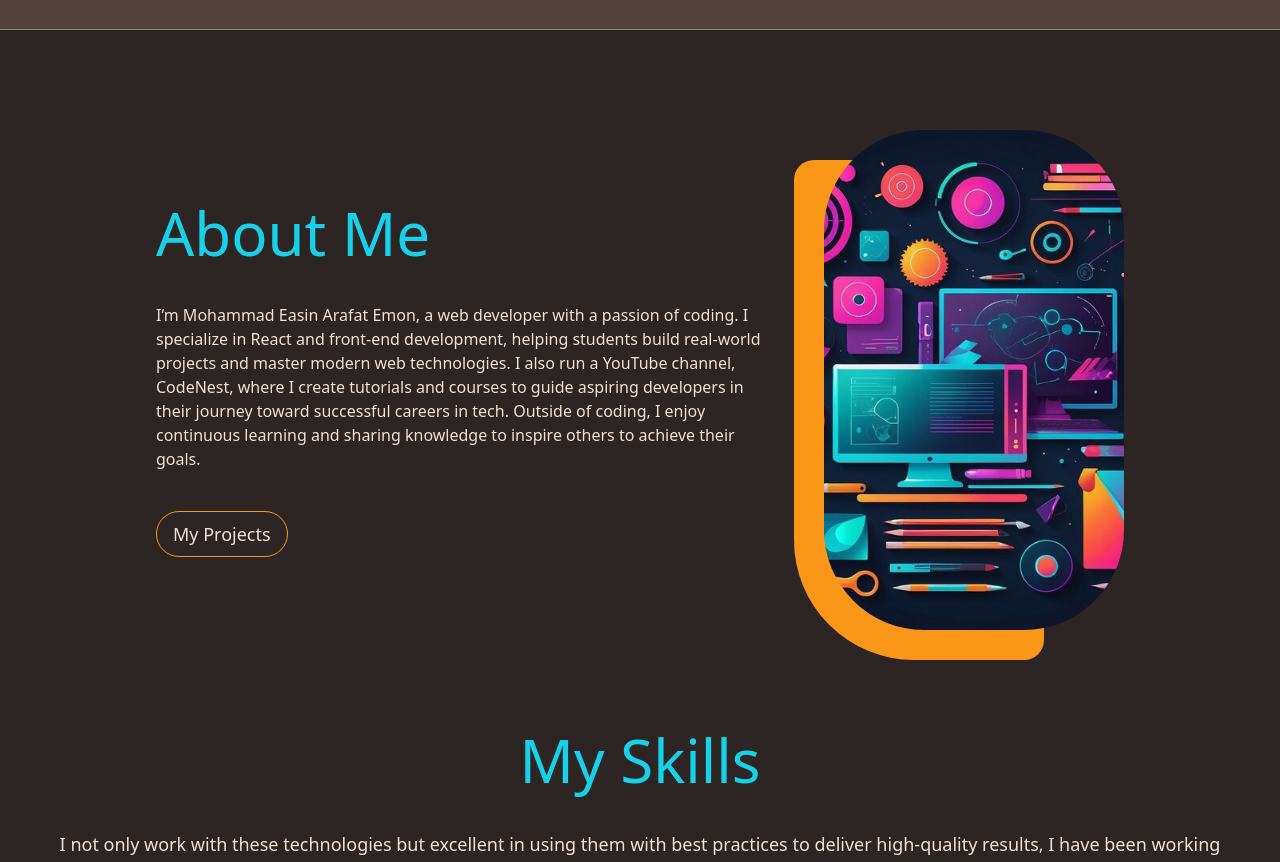
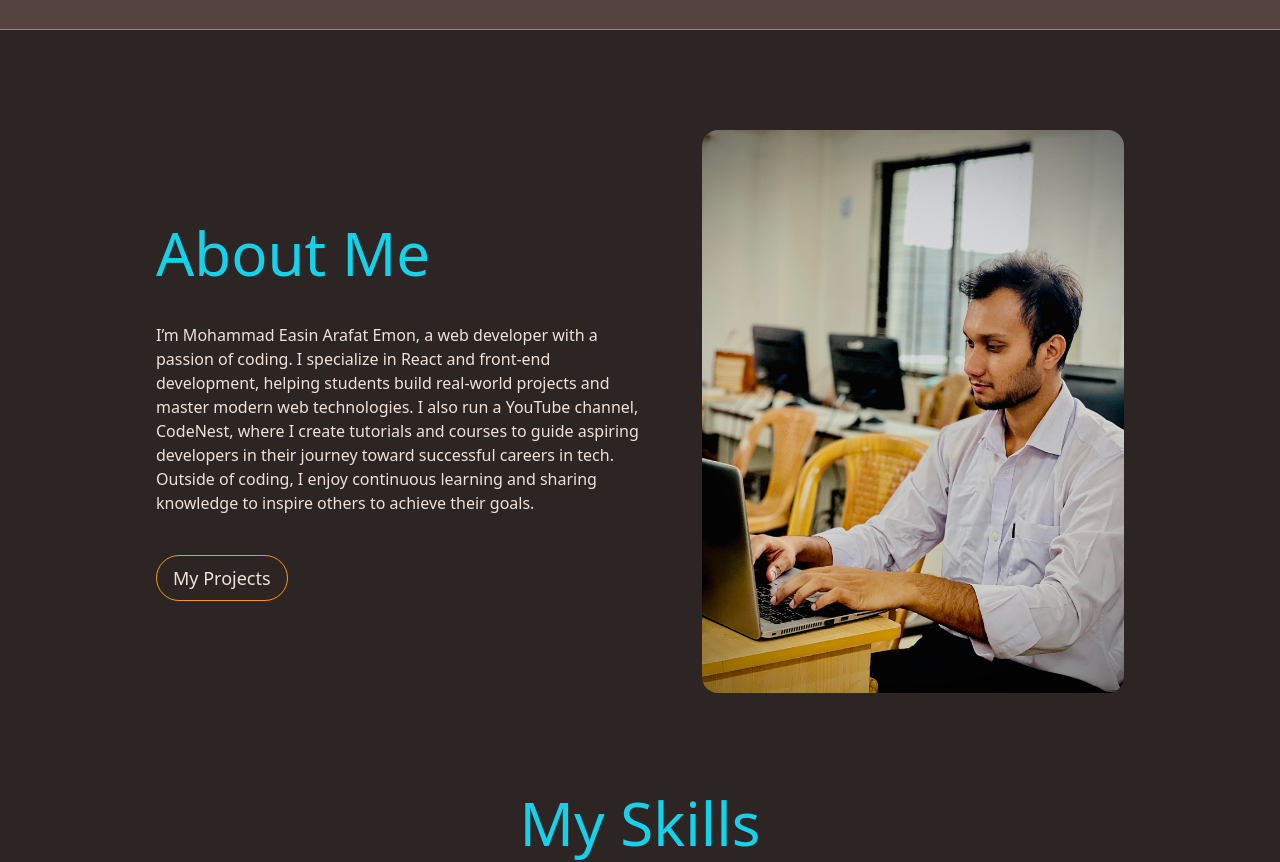
Before and after one commit to EmonHossen10/my-portfolio, a React (Vite) app: page / in a window 1280 px wide. Shown: the part 800-1662 px from the top of the page. Built offline with nearby package versions, Linux system fonts and the light colour scheme.

Commit message:
about me pic added

```diff
--- a/src/Components/AboutMeSection/AboutMeImg.jsx
+++ b/src/Components/AboutMeSection/AboutMeImg.jsx
@@ -2,15 +2,19 @@ import React from "react";
 
 const AboutMeImg = () => {
   return (
-    <div className="h-[500px] w-[300px] relative  ">
-      <div className="h-[500px] w-[300px] rounded-[100px] absolute overflow-hidden">
-        <img
-          src="../../public/images/about-me.jpg"
-          alt="About Me Image"
-          className="h-full w-auto object-cover"
-        />
-      </div>
-      <div className="h-[500px] w-[250px] bg-orange absolute bottom-[-30px] left-[-30px] rounded-bl-[120px] rounded-tr-[120px] rounded-br-[20px] rounded-tl-[20px] -z-10"></div>
+    // <div className="h-[500px] w-[300px] relative  ">
+    //   <div className="h-[500px] w-[300px] rounded-[100px] absolute overflow-hidden">
+    //     <img
+    //       src="../../public/images/about-me.jpg"
+    //       alt="About Me Image"
+    //       className="h-full w-auto object-cover"
+    //     />
+    //   </div>
+    //   <div className="h-[500px] w-[250px] bg-orange absolute bottom-[-30px] left-[-30px] rounded-bl-[120px] rounded-tr-[120px] rounded-br-[20px] rounded-tl-[20px] -z-10"></div>
+    // </div>
+
+    <div>
+      <img className="rounded-2xl" src="../../public/images/emon5.jpg" alt="About Me Image" />
     </div>
   );
 };
--- a/src/Components/HelperSection.jsx
+++ b/src/Components/HelperSection.jsx
@@ -2,7 +2,7 @@ import React from 'react';
 
 const HelperSection = () => {
   return (
-    <div className="h-[100vh]">HelperSection</div>
+    <div className="h-[100vh] text-white ">HelperSection</div>
   );
 };
 
```
